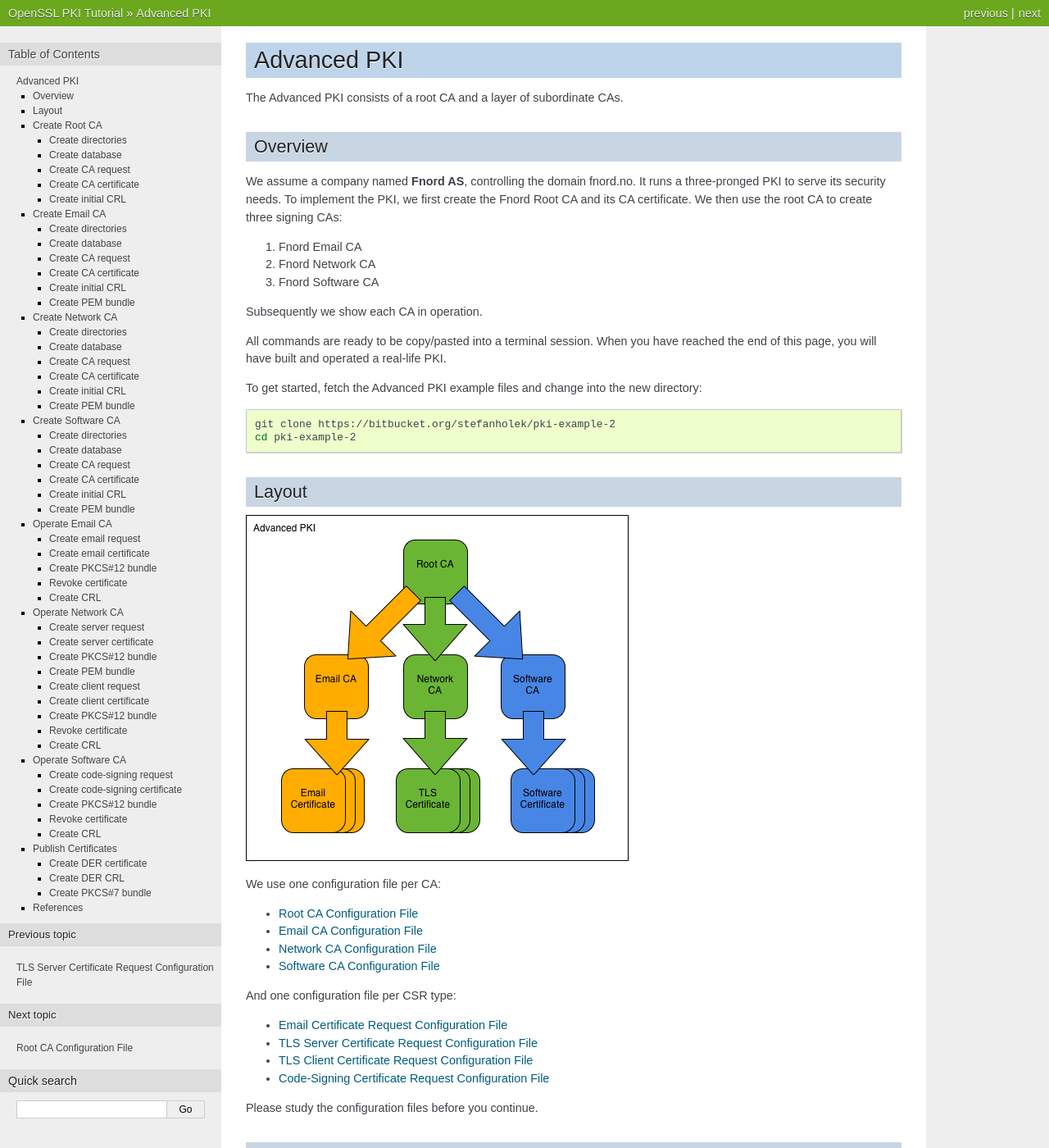
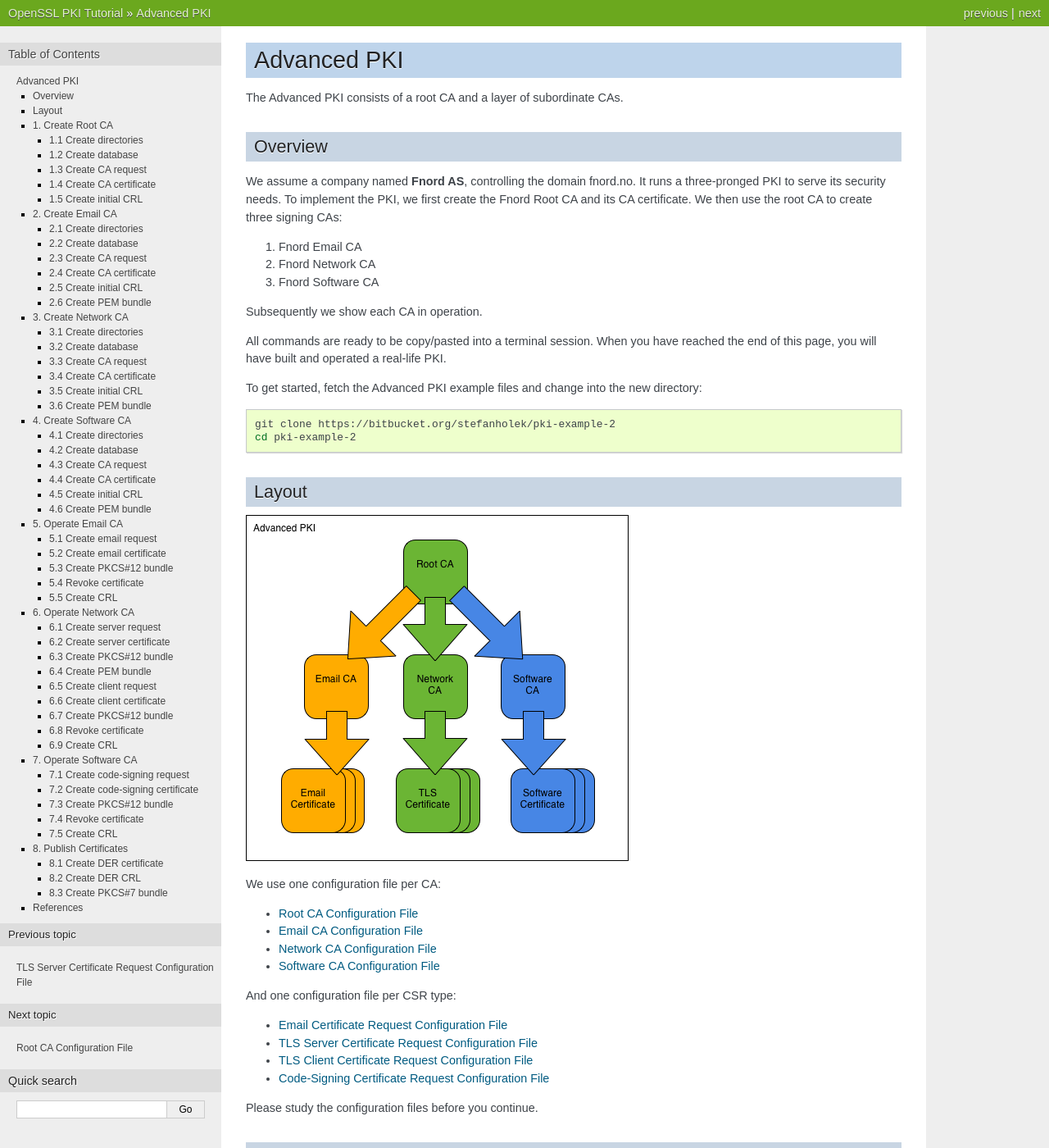
Before and after one commit to mrwiora/pki-tutorial, a Sphinx documentation site: the page built from docs/advanced/index.rst, in a window 1280 px wide and 1400 px high. Shown: the whole window at 82% size. Built offline with Sphinx 7.4.7, drawn with Linux system fonts in a browser that asks for light colours; some of the changed text lies outside the part shown.

Commit message:
Number example steps.

```diff
--- a/docs/advanced/index.rst
+++ b/docs/advanced/index.rst
@@ -69,17 +69,17 @@ And one configuration file per CSR type:
 Please study the configuration files before you continue.
 
 
-Create Root CA
+1. Create Root CA
 ==================
 
-Create directories
+1.1 Create directories
 -----------------------
 ::
 
     mkdir -p ca/root-ca/private ca/root-ca/db crl certs
     chmod 700 ca/root-ca/private
 
-Create database
+1.2 Create database
 --------------------
 ::
 
@@ -88,7 +88,7 @@ Create database
     echo 01 > ca/root-ca/db/root-ca.crt.srl
     echo 01 > ca/root-ca/db/root-ca.crl.srl
 
-Create CA request
+1.3 Create CA request
 ----------------------
 ::
 
@@ -97,7 +97,7 @@ Create CA request
         -out ca/root-ca.csr \
         -keyout ca/root-ca/private/root-ca.key
 
-Create CA certificate
+1.4 Create CA certificate
 --------------------------
 ::
 
@@ -112,7 +112,7 @@ Create CA certificate
 
 .. _`RSA Labs`: http://www.rsa.com/rsalabs/node.asp?id=2004
 
-Create initial CRL
+1.5 Create initial CRL
 -----------------------
 ::
 
@@ -121,17 +121,17 @@ Create initial CRL
         -out crl/root-ca.crl
 
 
-Create Email CA
+2. Create Email CA
 ===================
 
-Create directories
+2.1 Create directories
 -----------------------
 ::
 
     mkdir -p ca/email-ca/private ca/email-ca/db crl certs
     chmod 700 ca/email-ca/private
 
-Create database
+2.2 Create database
 --------------------
 ::
 
@@ -140,7 +140,7 @@ Create database
     echo 01 > ca/email-ca/db/email-ca.crt.srl
     echo 01 > ca/email-ca/db/email-ca.crl.srl
 
-Create CA request
+2.3 Create CA request
 ----------------------
 ::
 
@@ -149,7 +149,7 @@ Create CA request
         -out ca/email-ca.csr \
         -keyout ca/email-ca/private/email-ca.key
 
-Create CA certificate
+2.4 Create CA certificate
 --------------------------
 ::
 
@@ -159,7 +159,7 @@ Create CA certificate
         -out ca/email-ca.crt \
         -extensions signing_ca_ext
 
-Create initial CRL
+2.5 Create initial CRL
 -----------------------
 ::
 
@@ -167,7 +167,7 @@ Create initial CRL
         -config etc/email-ca.conf \
         -out crl/email-ca.crl
 
-Create PEM bundle
+2.6 Create PEM bundle
 ----------------------
 ::
 
@@ -175,17 +175,17 @@ Create PEM bundle
         ca/email-ca-chain.pem
 
 
-Create Network CA
+3. Create Network CA
 =====================
 
-Create directories
+3.1 Create directories
 -----------------------
 ::
 
     mkdir -p ca/network-ca/private ca/network-ca/db crl certs
     chmod 700 ca/network-ca/private
 
-Create database
+3.2 Create database
 --------------------
 ::
 
@@ -194,7 +194,7 @@ Create database
     echo 01 > ca/network-ca/db/network-ca.crt.srl
     echo 01 > ca/network-ca/db/network-ca.crl.srl
 
-Create CA request
+3.3 Create CA request
 ----------------------
 ::
 
@@ -203,7 +203,7 @@ Create CA request
         -out ca/network-ca.csr \
         -keyout ca/network-ca/private/network-ca.key
 
-Create CA certificate
+3.4 Create CA certificate
 --------------------------
 ::
 
@@ -213,7 +213,7 @@ Create CA certificate
         -out ca/network-ca.crt \
         -extensions signing_ca_ext
 
-Create initial CRL
+3.5 Create initial CRL
 -----------------------
 ::
 
@@ -221,7 +221,7 @@ Create initial CRL
         -config etc/network-ca.conf \
         -out crl/network-ca.crl
 
-Create PEM bundle
+3.6 Create PEM bundle
 ----------------------
 ::
 
@@ -229,17 +229,17 @@ Create PEM bundle
         ca/network-ca-chain.pem
 
 
-Create Software CA
+4. Create Software CA
 ======================
 
-Create directories
+4.1 Create directories
 -----------------------
 ::
 
     mkdir -p ca/software-ca/private ca/software-ca/db crl certs
     chmod 700 ca/software-ca/private
 
-Create database
+4.2 Create database
 --------------------
 ::
 
@@ -248,7 +248,7 @@ Create database
     echo 01 > ca/software-ca/db/software-ca.crt.srl
     echo 01 > ca/software-ca/db/software-ca.crl.srl
 
-Create CA request
+4.3 Create CA request
 ----------------------
 ::
 
@@ -257,7 +257,7 @@ Create CA request
         -out ca/software-ca.csr \
         -keyout ca/software-ca/private/software-ca.key
 
-Create CA certificate
+4.4 Create CA certificate
 --------------------------
 ::
 
@@ -267,7 +267,7 @@ Create CA certificate
         -out ca/software-ca.crt \
         -extensions signing_ca_ext
 
-Create initial CRL
+4.5 Create initial CRL
 -----------------------
 ::
 
@@ -275,7 +275,7 @@ Create initial CRL
         -config etc/software-ca.conf \
         -out crl/software-ca.crl
 
-Create PEM bundle
+4.6 Create PEM bundle
 ----------------------
 ::
 
@@ -283,10 +283,10 @@ Create PEM bundle
         ca/software-ca-chain.pem
 
 
-Operate Email CA
+5. Operate Email CA
 ====================
 
-Create email request
+5.1 Create email request
 -------------------------
 ::
 
@@ -298,7 +298,7 @@ Create email request
 DN: C=NO, O=Fnord AS, CN=Fred Flintstone, emailAddress=fred\@fnord.no. Leave
 other fields blank.
 
-Create email certificate
+5.2 Create email certificate
 -----------------------------
 ::
 
@@ -308,7 +308,7 @@ Create email certificate
         -out certs/fred.crt \
         -extensions email_ext
 
-Create PKCS#12 bundle
+5.3 Create PKCS#12 bundle
 --------------------------
 ::
 
@@ -321,7 +321,7 @@ Create PKCS#12 bundle
         -certfile ca/email-ca-chain.pem \
         -out certs/fred.p12
 
-Revoke certificate
+5.4 Revoke certificate
 -----------------------
 ::
 
@@ -330,7 +330,7 @@ Revoke certificate
         -revoke ca/email-ca/01.pem \
         -crl_reason superseded
 
-Create CRL
+5.5 Create CRL
 ---------------
 ::
 
@@ -339,10 +339,10 @@ Create CRL
         -out crl/email-ca.crl
 
 
-Operate Network CA
+6. Operate Network CA
 ======================
 
-Create server request
+6.1 Create server request
 --------------------------
 ::
 
@@ -356,7 +356,7 @@ Create server request
 DN: C=NO, O=Fnord AS, CN=fnord.no. Note that the subjectAltName
 must be specified as environment variable.
 
-Create server certificate
+6.2 Create server certificate
 ------------------------------
 ::
 
@@ -366,7 +366,7 @@ Create server certificate
         -out certs/fnord.no.crt \
         -extensions server_ext
 
-Create PKCS#12 bundle
+6.3 Create PKCS#12 bundle
 --------------------------
 ::
 
@@ -379,7 +379,7 @@ Create PKCS#12 bundle
         -certfile ca/network-ca-chain.pem \
         -out certs/fnord.no.p12
 
-Create PEM bundle
+6.4 Create PEM bundle
 ----------------------
 ::
 
@@ -389,7 +389,7 @@ Create PEM bundle
 Most OpenSSL-based software accepts this format (e.g. Apache mod_ssl,
 stunnel).
 
-Create client request
+6.5 Create client request
 --------------------------
 ::
 
@@ -400,7 +400,7 @@ Create client request
 
 DN: C=NO, O=Telenor AS, OU=Support, CN=Barney Rubble, emailAddress=barney\@telenor.no
 
-Create client certificate
+6.6 Create client certificate
 ------------------------------
 ::
 
@@ -411,7 +411,7 @@ Create client certificate
         -policy extern_pol \
         -extensions client_ext
 
-Create PKCS#12 bundle
+6.7 Create PKCS#12 bundle
 --------------------------
 ::
 
@@ -424,7 +424,7 @@ Create PKCS#12 bundle
         -certfile ca/network-ca-chain.pem \
         -out certs/barney.p12
 
-Revoke certificate
+6.8 Revoke certificate
 -----------------------
 ::
 
@@ -433,7 +433,7 @@ Revoke certificate
         -revoke ca/network-ca/02.pem \
         -crl_reason superseded
 
-Create CRL
+6.9 Create CRL
 ---------------
 ::
 
@@ -442,10 +442,10 @@ Create CRL
         -out crl/network-ca.crl
 
 
-Operate Software CA
+7. Operate Software CA
 =======================
 
-Create code-signing request
+7.1 Create code-signing request
 --------------------------------
 ::
 
@@ -456,7 +456,7 @@ Create code-signing request
 
 DN: C=NO, O=Fnord AS, OU=Fnord Certificate Authority, CN=Fnord Software Certificate
 
-Create code-signing certificate
+7.2 Create code-signing certificate
 ------------------------------------
 ::
 
@@ -466,7 +466,7 @@ Create code-signing certificate
         -out certs/software.crt \
         -extensions codesign_ext
 
-Create PKCS#12 bundle
+7.3 Create PKCS#12 bundle
 --------------------------
 ::
 
@@ -479,7 +479,7 @@ Create PKCS#12 bundle
         -certfile ca/software-ca-chain.pem \
         -out certs/software.p12
 
-Revoke certificate
+7.4 Revoke certificate
 -----------------------
 ::
 
@@ -488,7 +488,7 @@ Revoke certificate
         -revoke ca/software-ca/01.pem \
         -crl_reason superseded
 
-Create CRL
+7.5 Create CRL
 ---------------
 ::
 
@@ -497,10 +497,10 @@ Create CRL
         -out crl/software-ca.crl
 
 
-Publish Certificates
+8. Publish Certificates
 ========================
 
-Create DER certificate
+8.1 Create DER certificate
 ---------------------------
 ::
 
@@ -513,7 +513,7 @@ All published certificates must be in DER format.
 MIME type: application/pkix-cert.
 [:rfc:`2585#section-4.1`]
 
-Create DER CRL
+8.2 Create DER CRL
 -------------------
 ::
 
@@ -526,7 +526,7 @@ All published CRLs must be in DER format.
 MIME type: application/pkix-crl.
 [:rfc:`2585#section-4.2`]
 
-Create PKCS#7 bundle
+8.3 Create PKCS#7 bundle
 -------------------------
 ::
 
```
Also changed, not shown: docs/expert/index.rst (+51 -51 lines), docs/simple/index.rst (+29 -29 lines).
